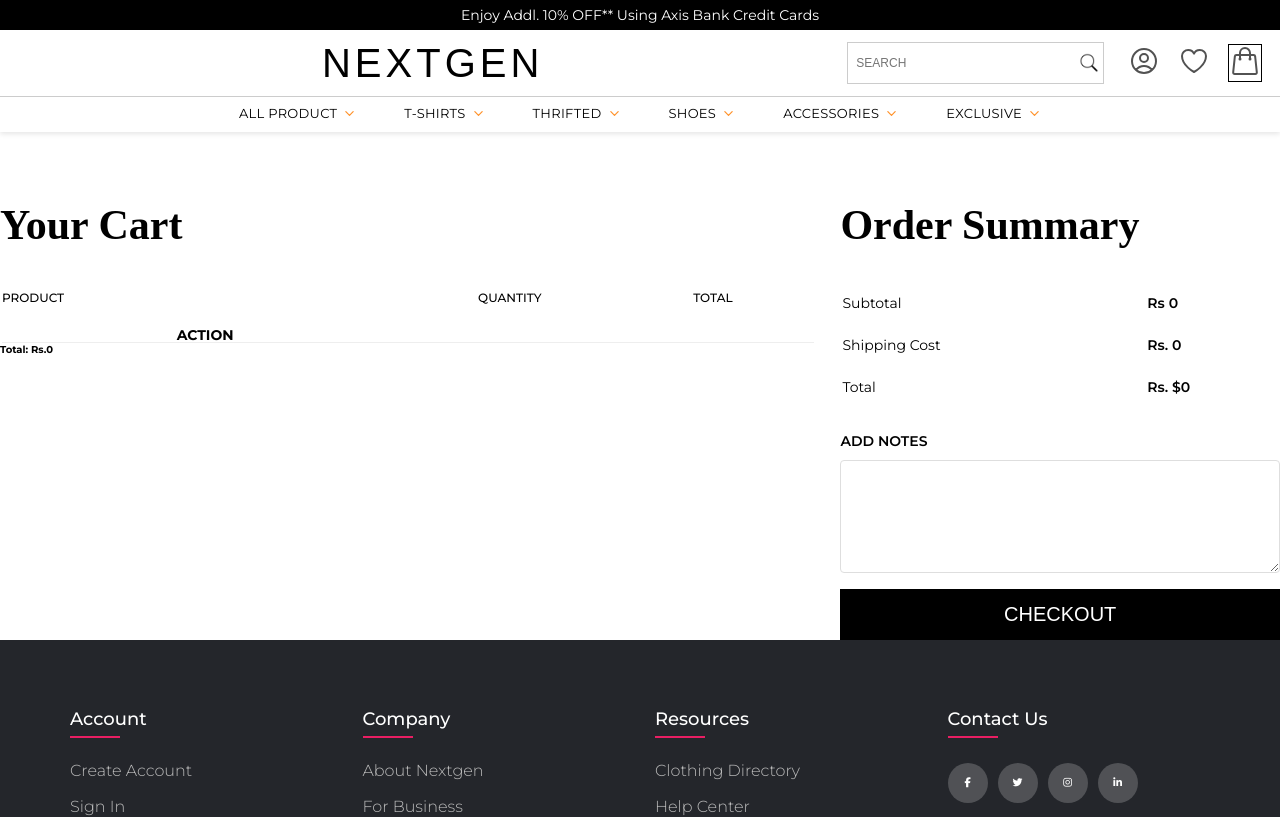
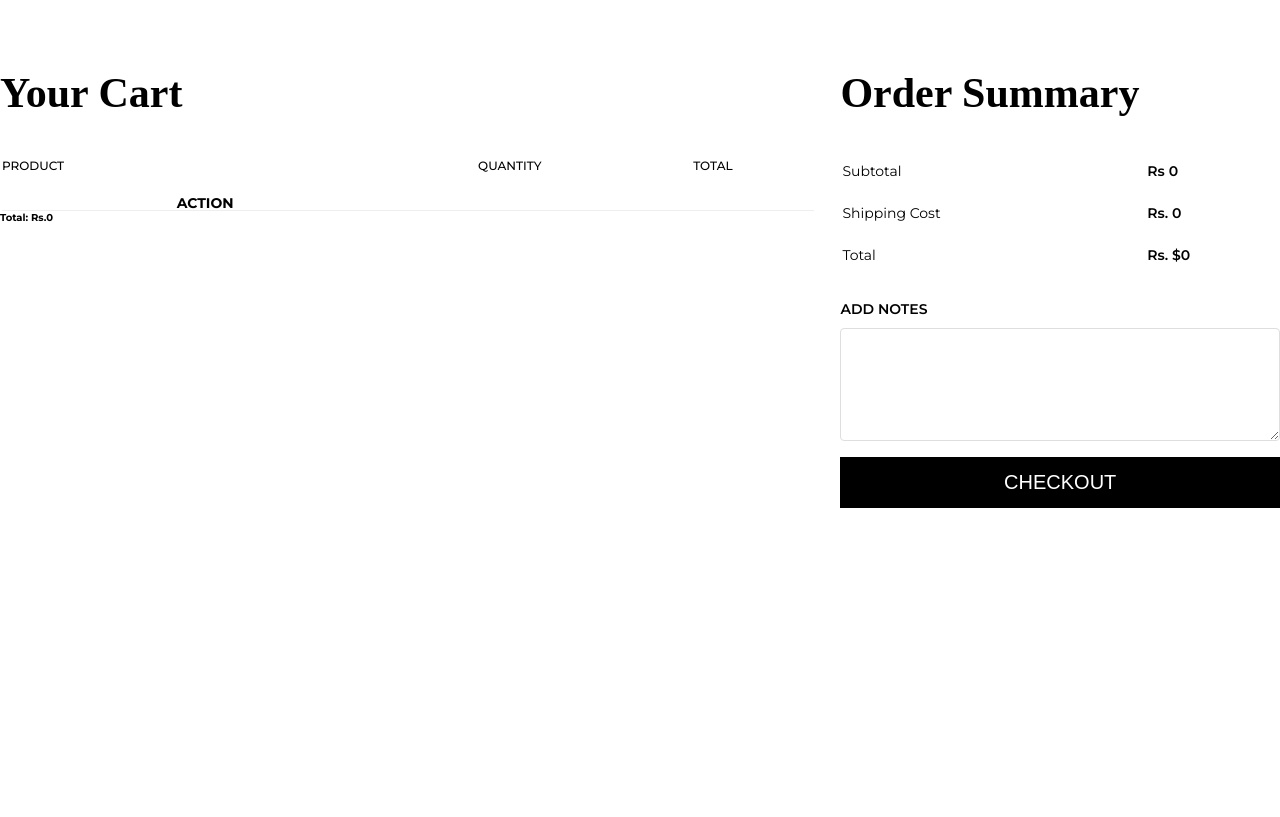
Before and after one commit to santhoshjavascript/client-projects, a React (Vite) app: page /cart in a window 1280 px wide. Shown: the top 817 px of the page. Built offline with nearby package versions, Linux system fonts and the light colour scheme; a web font is replaced by a local one.

Commit message:
Your commit message

```diff
--- a/src/pages/AppLayOut.jsx
+++ b/src/pages/AppLayOut.jsx
@@ -7,7 +7,7 @@
   const navigate = useNavigation();
   const location = useLocation();
 
-  const noHeaderFooterRoutes = ["/product"];
+  const noHeaderFooterRoutes = ["/cart"];
 
   const hideHeaderFooter = noHeaderFooterRoutes.includes(location.pathname);
 
```
